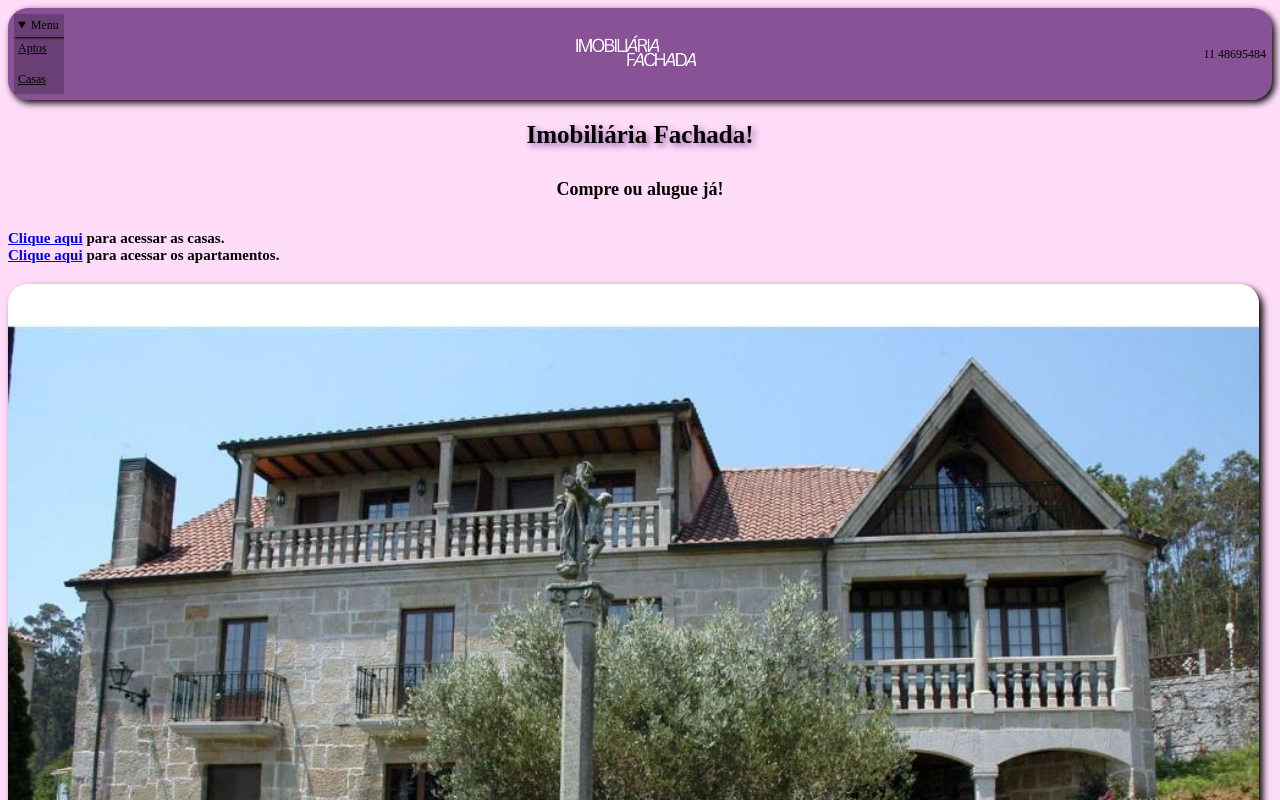
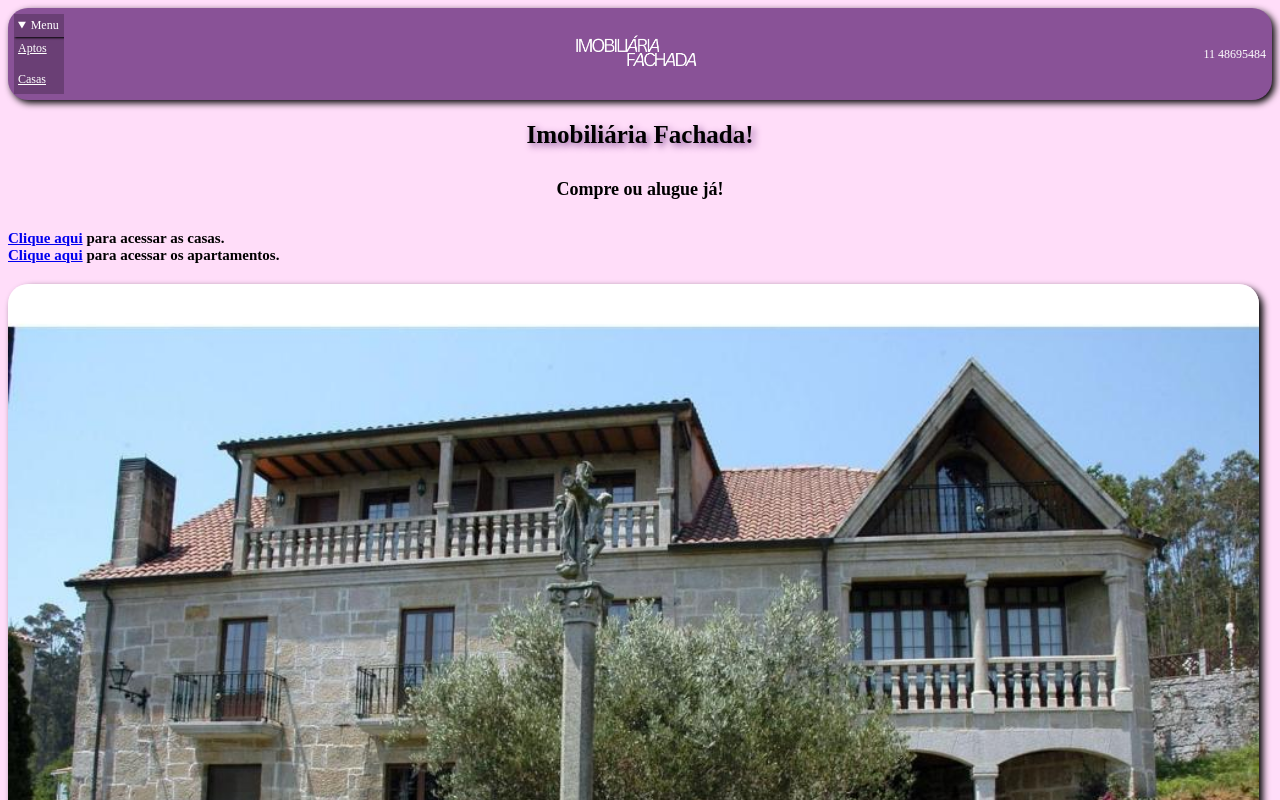
Before and after one commit to larissaptt/larissaptt.github.io, a plain HTML site: page index.html in a window 1280 px wide. Both pictures are taken after a click on the heading "Menu". Shown: the top 800 px of the page. Drawn offline with Linux system fonts and the light colour scheme.

Commit message:
Update style_index.css

```diff
--- a/style_index.css
+++ b/style_index.css
@@ -15,6 +15,7 @@ header{
     font-size: 12px;
     background-color: #895297;
     border-radius: 20px;
+    color: #ffff;
 }
 .titulo{
     font-size: 25px;
@@ -47,7 +48,7 @@ details{
     transition: max-height 1s ease-in-out;
 }
 .pesquisa{
-    color: #000000;
+    color: #ffffff;
 }
 details[open]{
     max-height: 80px;
```
